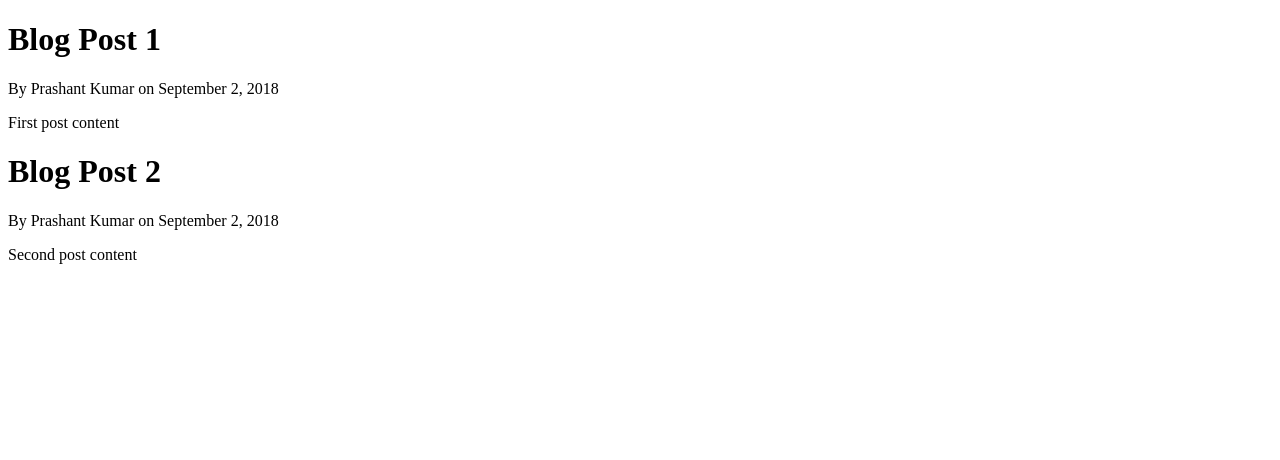
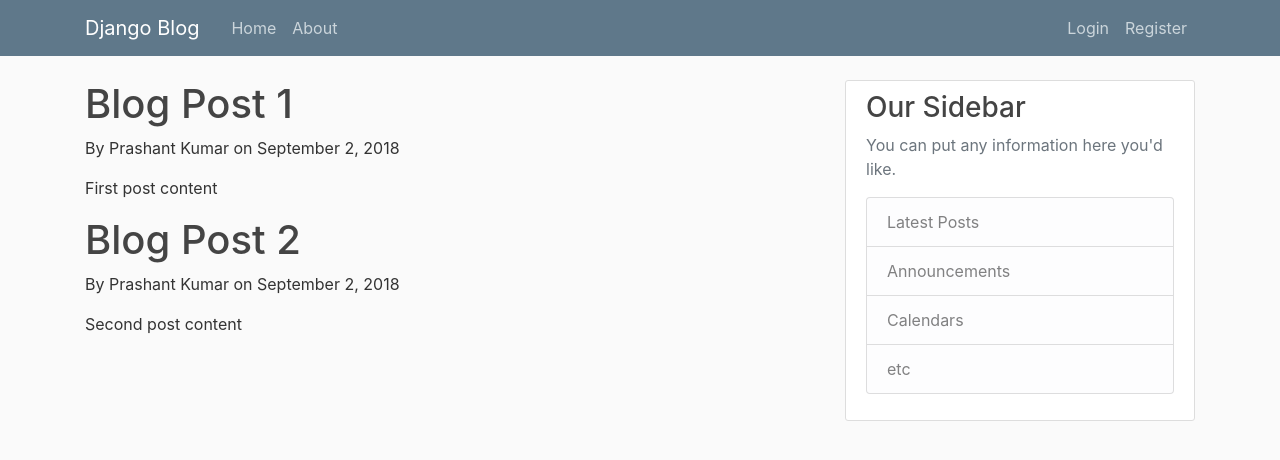
Before and after one commit to PrashantPST/django-blog, a Django app: page / in a window 1280 px wide. Shown: the top 460 px of the page. Run offline with Django 3.2, Linux system fonts and the light colour scheme; some libraries are stand-ins or nearby versions.

Commit message:
stylesheet and navigation bar

```diff
--- /dev/null
+++ b/project/blog/static/blog/css/main.css
@@ -0,0 +1,84 @@
+body {
+  background: #fafafa;
+  color: #333333;
+  margin-top: 5rem;
+}
+
+h1, h2, h3, h4, h5, h6 {
+  color: #444444;
+}
+
+ul {
+  margin: 0;
+}
+
+.bg-steel {
+  background-color: #5f788a;
+}
+
+.site-header .navbar-nav .nav-link {
+  color: #cbd5db;
+}
+
+.site-header .navbar-nav .nav-link:hover {
+  color: #ffffff;
+}
+
+.site-header .navbar-nav .nav-link.active {
+  font-weight: 500;
+}
+
+.content-section {
+  background: #ffffff;
+  padding: 10px 20px;
+  border: 1px solid #dddddd;
+  border-radius: 3px;
+  margin-bottom: 20px;
+}
+
+.article-title {
+  color: #444444;
+}
+
+a.article-title:hover {
+  color: #428bca;
+  text-decoration: none;
+}
+
+.article-content {
+  white-space: pre-line;
+}
+
+.article-img {
+  height: 65px;
+  width: 65px;
+  margin-right: 16px;
+}
+
+.article-metadata {
+  padding-bottom: 1px;
+  margin-bottom: 4px;
+  border-bottom: 1px solid #e3e3e3
+}
+
+.article-metadata a:hover {
+  color: #333;
+  text-decoration: none;
+}
+
+.article-svg {
+  width: 25px;
+  height: 25px;
+  vertical-align: middle;
+}
+
+.account-img {
+  height: 125px;
+  width: 125px;
+  margin-right: 20px;
+  margin-bottom: 16px;
+}
+
+.account-heading {
+  font-size: 2.5rem;
+}
--- a/project/blog/templates/blog/base.html
+++ b/project/blog/templates/blog/base.html
@@ -1,18 +1,90 @@
+{% load static %}
+
 <!DOCTYPE html>
 <html lang="en">
-<head>
+<link>
+
+    <meta charset="utf-8">
+    <meta name="viewport"
+          content="width=device-width, initial-scale=1, shrink-to-fit=no">
+
+    <link rel="stylesheet"
+          href="https://maxcdn.bootstrapcdn.com/bootstrap/4.0.0/css/bootstrap.min.css"
+          integrity="sha384-Gn5384xqQ1aoWXA+058RXPxPg6fy4IWvTNh0E263XmFcJlSAwiGgFAW/dAiS6JXm"
+          crossorigin="anonymous">
+
+    <title>Hello, world!</title>
     <meta charset="UTF-8">
+    <link rel="stylesheet"
+          type="text/css"
+          href="{% static 'blog/css/main.css' %}">
+
     {% if title %}
         <title>Django Blog - {{ title }}</title>
     {% else %}
         <title>Django Blog</title>
     {% endif %}
+
 </head>
 <body>
+      <header class="site-header">
+      <nav class="navbar navbar-expand-md navbar-dark bg-steel fixed-top">
+        <div class="container">
+          <a class="navbar-brand mr-4" href="/">Django Blog</a>
+          <button class="navbar-toggler" type="button" data-toggle="collapse" data-target="#navbarToggle" aria-controls="navbarToggle" aria-expanded="false" aria-label="Toggle navigation">
+          <span class="navbar-toggler-icon"></span>
+          </button>
+          <div class="collapse navbar-collapse" id="navbarToggle">
+            <div class="navbar-nav mr-auto">
+              <a class="nav-item nav-link" href="/">Home</a>
+              <a class="nav-item nav-link" href="/about">About</a>
+            </div>
+            <!-- Navbar Right Side -->
+            <div class="navbar-nav">
+              <a class="nav-item nav-link" href="#">Login</a>
+              <a class="nav-item nav-link" href="#">Register</a>
+            </div>
+          </div>
+        </div>
+      </nav>
+    </header>
 
-   {% block content %}
+          <main role="main" class="container">
+        <div class="row">
+        <div class="col-md-8">
+          {% block content %}{% endblock %}
+        </div>
+        <div class="col-md-4">
+          <div class="content-section">
+            <h3>Our Sidebar</h3>
+            <p class='text-muted'>You can put any information here you'd like.
+              <ul class="list-group">
+                <li class="list-group-item list-group-item-light">Latest Posts</li>
+                <li class="list-group-item list-group-item-light">Announcements</li>
+                <li class="list-group-item list-group-item-light">Calendars</li>
+                <li class="list-group-item list-group-item-light">etc</li>
+              </ul>
+            </p>
+          </div>
+        </div>
+        </div>
+        </main>
 
-   {% endblock %}
+   <script src="https://code.jquery.com/jquery-3.2.1.slim.min.js"
+           integrity="sha384-KJ3o2DKtIkvYIK3UENzmM7KCkRr/rE9/Qpg6aAZGJwFDMVNA/GpGFF93hXpG5KkN"
+           crossorigin="anonymous">
+
+   </script>
+    <script src="https://cdnjs.cloudflare.com/ajax/libs/popper.js/1.12.9/umd/popper.min.js"
+            integrity="sha384-ApNbgh9B+Y1QKtv3Rn7W3mgPxhU9K/ScQsAP7hUibX39j7fakFPskvXusvfa0b4Q"
+            crossorigin="anonymous">
+
+    </script>
+    <script src="https://maxcdn.bootstrapcdn.com/bootstrap/4.0.0/js/bootstrap.min.js"
+            integrity="sha384-JZR6Spejh4U02d8jOt6vLEHfe/JQGiRRSQQxSfFWpi1MquVdAyjUar5+76PVCmYl"
+            crossorigin="anonymous">
+
+    </script>
 
 </body>
 </html>
```
